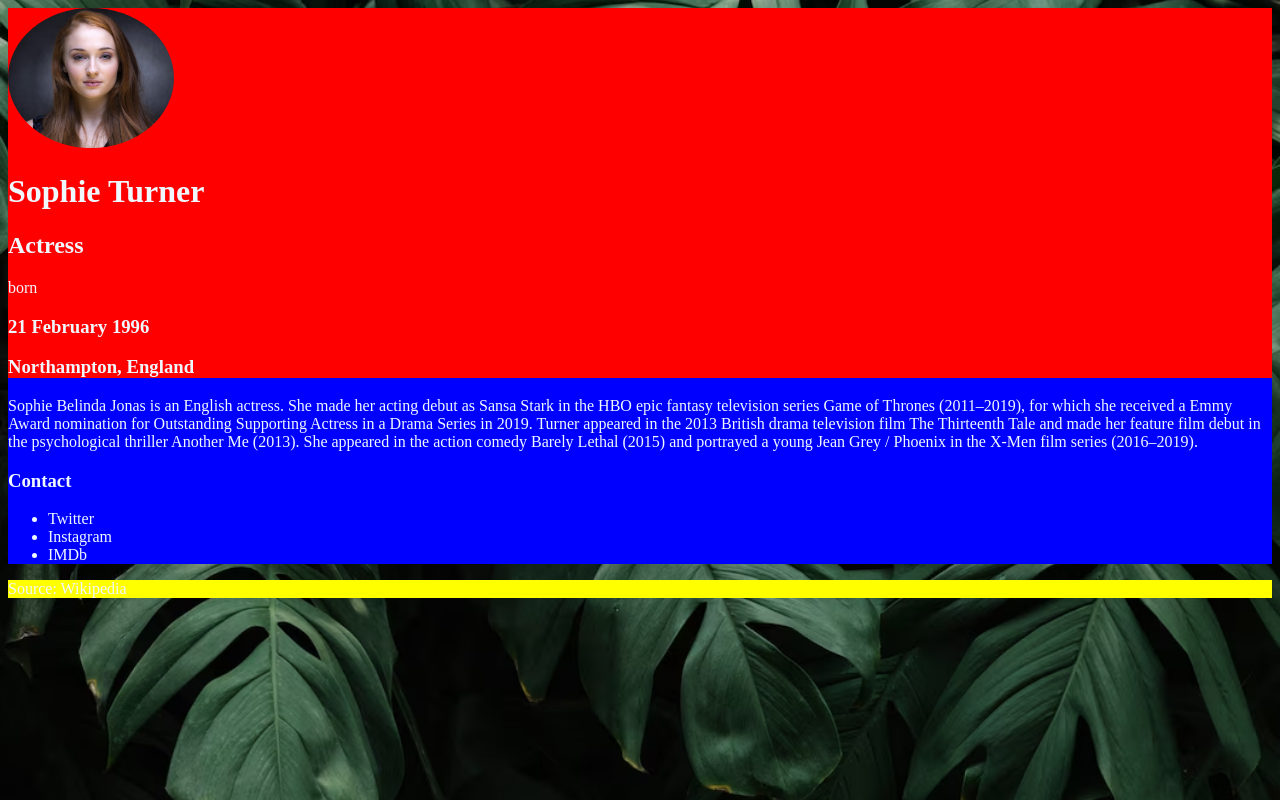
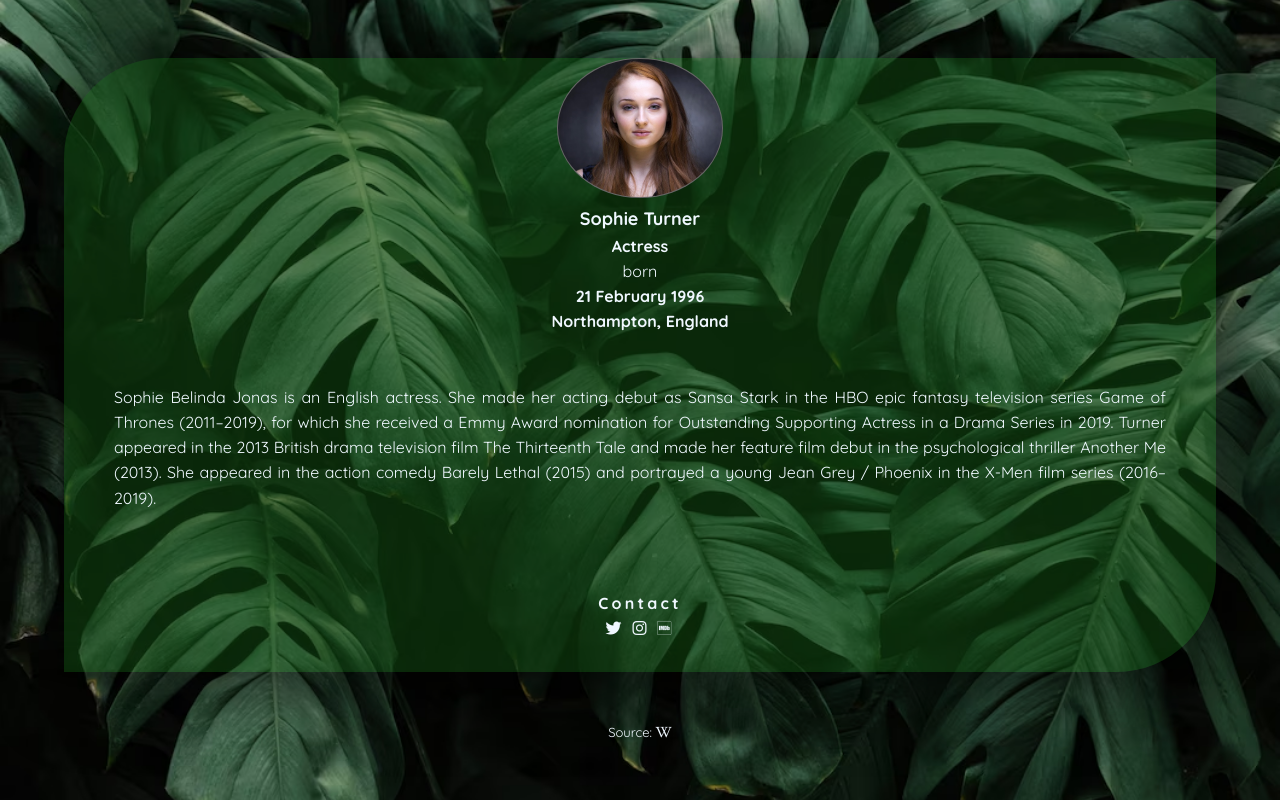
Before and after one commit to nyaritamara/sophie_turner, a plain HTML site: page index.html in a window 1280 px wide. Drawn offline with Linux system fonts and the light colour scheme.

Commit message:
add first version

```diff
--- a/index.html
+++ b/index.html
@@ -4,6 +4,12 @@
 <head>
     <title>Sophie Turner</title>
     <link rel="stylesheet" type="text/css" href="style.css">
+    <meta name="viewport" content="width=device-width, initial-scale=1.0">
+    <link rel="preconnect" href="https://fonts.googleapis.com">
+    <link rel="preconnect" href="https://fonts.gstatic.com" crossorigin>
+    <link href="https://fonts.googleapis.com/css2?family=Quicksand:wght@300;400;500;600;700&display=swap"
+        rel="stylesheet">
+    <script src="https://kit.fontawesome.com/097039167d.js" crossorigin="anonymous"></script>
 </head>
 
 <body>
@@ -32,14 +38,19 @@
             <section class="contact">
                 <h3>Contact</h3>
                 <ul>
-                    <li>Twitter</li>
-                    <li>Instagram</li>
-                    <li>IMDb</li>
+                    <li><a href="https://twitter.com/SophieTurnerCom" rel="Twitter" target=”_blank”><i class="fa-brands fa-twitter"
+                                target=”_blank”></i></a></li>
+                    <li><a href="https://www.instagram.com/sophiet" rel="Instagram" target=”_blank”><i
+                                class="fa-brands fa-instagram"></i></a></li>
+                    <li><a href="https://www.imdb.com/name/nm3849842/" rel="IMDb" target=”_blank”><i
+                                class="fa-brands fa-imdb"></i></a></li>
                 </ul>
             </section>
         </div>
+        <div class="source">Source: <a href="https://en.wikipedia.org/wiki/Sophie_Turner" rel="Wikipedia"
+            target=”_blank”><i class="fa-brands fa-wikipedia-w"></i></a></div>
     </div>
-    <div class="source">Source: Wikipedia</div>
+
 </body>
 
 
--- a/style.css
+++ b/style.css
@@ -1,30 +1,80 @@
-html {
+* {
     margin: 0px;
     padding: 0px;
     box-sizing: border-box;
     font-size: 100%;
     color:aliceblue;
-}
-
-.head {
-    background-color: red;
-}
-
-.profile {
-    background-color: blue;
-}
-
-.source {
-    background-color: yellow;
+    font-family: 'Quicksand', sans-serif;
+    line-height: 1.58;
 }
 
 img {
     height: 140px;
     weight: 140px;
     border-radius: 50%;
+    padding: 1px;
+    background-color: #666;
+    transition: all 0.5s ease-in-out;
+}
+
+img:hover {
+    transform: scale(1.1);
+    filter: grayscale(50%);
 }
 
 body {
     background: url(assets/tropical-green-leaves-background.avif) no-repeat center center fixed;
     background-size: cover;
+    display: flex;
+    justify-content: center;
+    align-items: center;
+    height: 100vh;
+    text-align: center;
 }
+
+.head, .profile {
+    width: 90%;
+    margin: 0px auto;
+}
+
+ul {
+    list-style-type: none;
+}
+
+li {
+    display: inline;
+}
+
+.profile {
+    background-color: rgba(16, 77, 16, .5);
+    border-radius: 100px 0px;
+    box-shadow: hsla(0, 0%, 0%, .8) 10px 10px 80px;
+}
+
+
+.content, .contact {
+    margin: 50px;
+}
+
+.contact {
+    padding: 30px;
+    letter-spacing: .2em;
+}
+
+h1 {
+    font-size: large;
+    transition: all 0.5s ease-in-out;
+}
+
+h1:hover {
+    transform: rotate(360deg) scale(1.5);
+}
+
+.source {
+    font-size: small;
+    bottom: 10px;
+}
+
+.content {
+    text-align: justify;
+}
```
